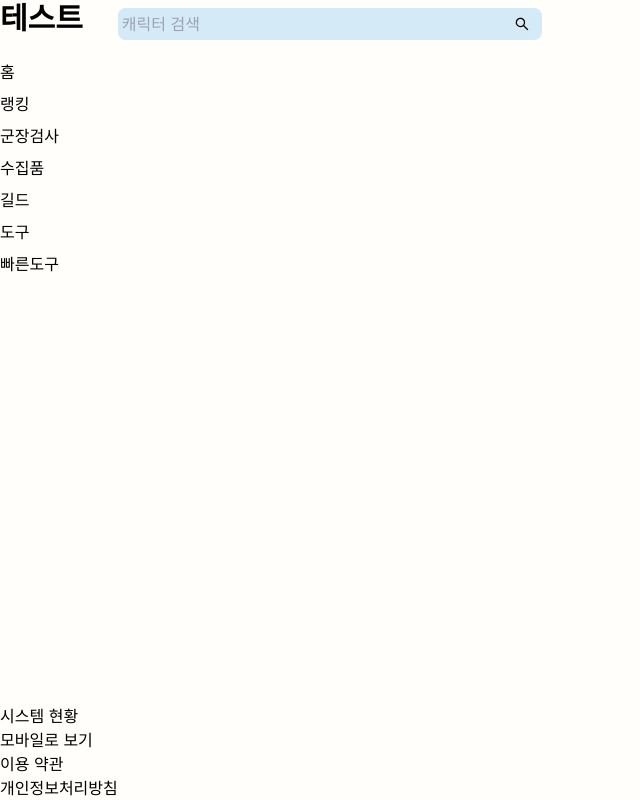
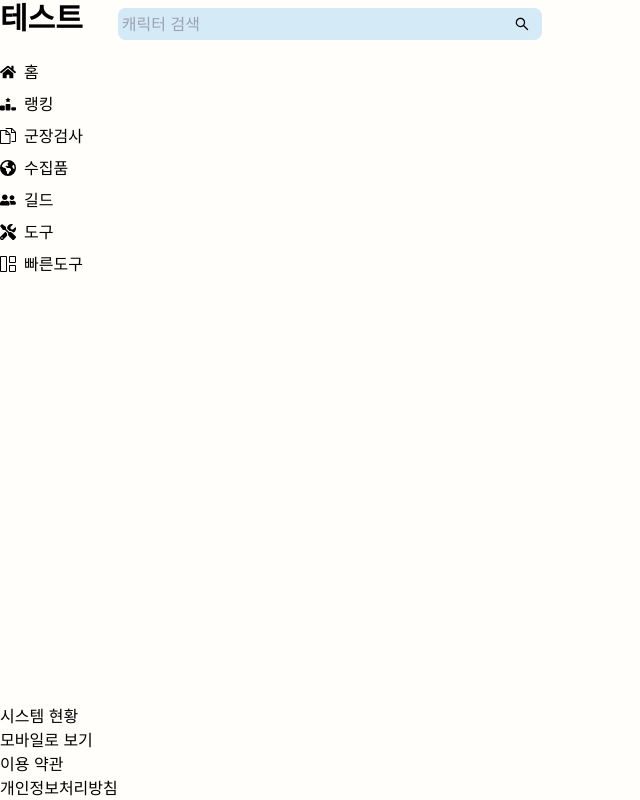
Before and after one commit to DecidedCard/lostark, a Next.js app: page / in a window 1280 px wide. Shown: the whole page, without its empty margins (0-640 px from the left). Built offline with nearby package versions, Linux system fonts and the light colour scheme.

Commit message:
[Style] - side navigation bar 스타일 작성

```diff
--- a/src/components/homeComponents/SideNavigationBar.tsx
+++ b/src/components/homeComponents/SideNavigationBar.tsx
@@ -1,4 +1,9 @@
 import React from "react";
+
+import { FaHome, FaUserFriends, FaTools } from "react-icons/fa";
+import { FaRankingStar, FaEarthAmericas } from "react-icons/fa6";
+import { SlDocs } from "react-icons/sl";
+import { BsGrid1X2 } from "react-icons/bs";
 
 const SideNavigationBar = () => {
   return (
@@ -6,25 +11,46 @@ const SideNavigationBar = () => {
       <nav className="flex flex-col justify-between h-screen list-none">
         <div className="flex flex-col gap-2">
           <h1 className="font-bold text-3xl mb-4">테스트</h1>
-          <li>
+          <li className="flex items-center gap-2">
+            <label>
+              <FaHome />
+            </label>
             <p>홈</p>
           </li>
-          <li>
+          <li className="flex items-center gap-2">
+            <label>
+              <FaRankingStar />
+            </label>
             <p>랭킹</p>
           </li>
-          <li>
+          <li className="flex items-center gap-2">
+            <label>
+              <SlDocs />
+            </label>
             <p>군장검사</p>
           </li>
-          <li>
+          <li className="flex items-center gap-2">
+            <label>
+              <FaEarthAmericas />
+            </label>
             <p>수집품</p>
           </li>
-          <li>
+          <li className="flex items-center gap-2">
+            <label>
+              <FaUserFriends />
+            </label>
             <p>길드</p>
           </li>
-          <li>
+          <li className="flex items-center gap-2">
+            <label>
+              <FaTools />
+            </label>
             <p>도구</p>
           </li>
-          <li>
+          <li className="flex items-center gap-2">
+            <label>
+              <BsGrid1X2 />
+            </label>
             <p>빠른도구</p>
           </li>
         </div>
```
